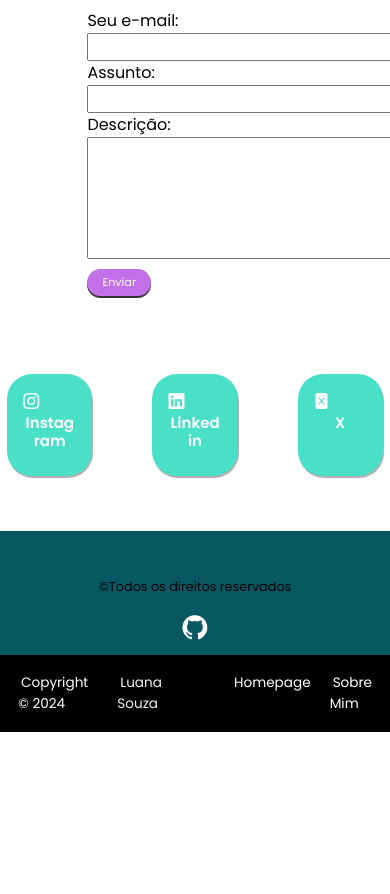
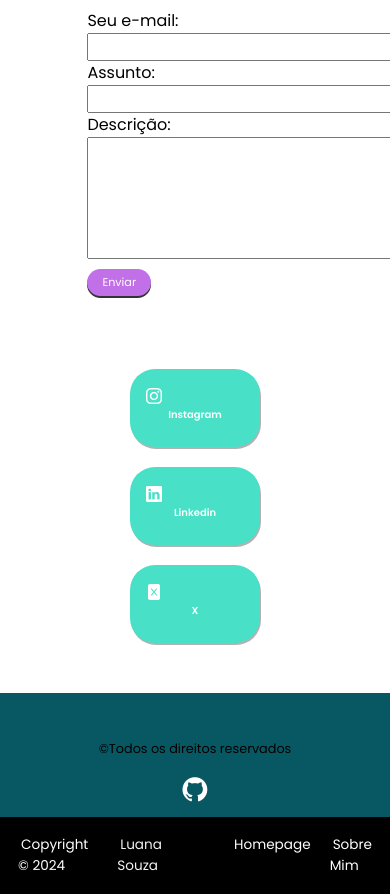
Before and after one commit to luanaapms/portifolio, a Flask app: page /contatos in a window 390 px wide; the page is wider, and only the part inside the window is pictured. Shown: the part 556-1450 px from the top of that part. Before the commit the page ends 1288 px from the top of that part, so only its background shows below. Run offline with Flask 3, Linux system fonts and the light colour scheme.

Commit message:
responsividade

```diff
--- a/static/css/contatos.css
+++ b/static/css/contatos.css
@@ -57,14 +57,30 @@ section form {
 }
 
 @media(max-width: 600px) {
-    .card{
-     flex: 1 1 150px;
-     margin: 5px;
-    }
-    .resp{
-     display: flex;
-     flex-wrap: wrap;
-     justify-content: center;
-    }
+    .cards{
+        display: flex;
+        flex-direction: column;
+        justify-content: center;
+        margin-top:  50px;
+        gap: 20px;
 
- }
+       }
+   .card{
+    margin: 0 auto;
+    width: 200px;
+   }
+
+   .card:hover {
+    opacity: 60%;
+        padding: 12px 20px;
+}
+
+.card-title {
+    font-size: 10px;
+}
+
+.card-text {
+    font-size: 9px;
+}
+
+}
```
Also changed, not shown: static/css/style_index.css (+12 -9 lines), template/index.html (+11 -13 lines).
